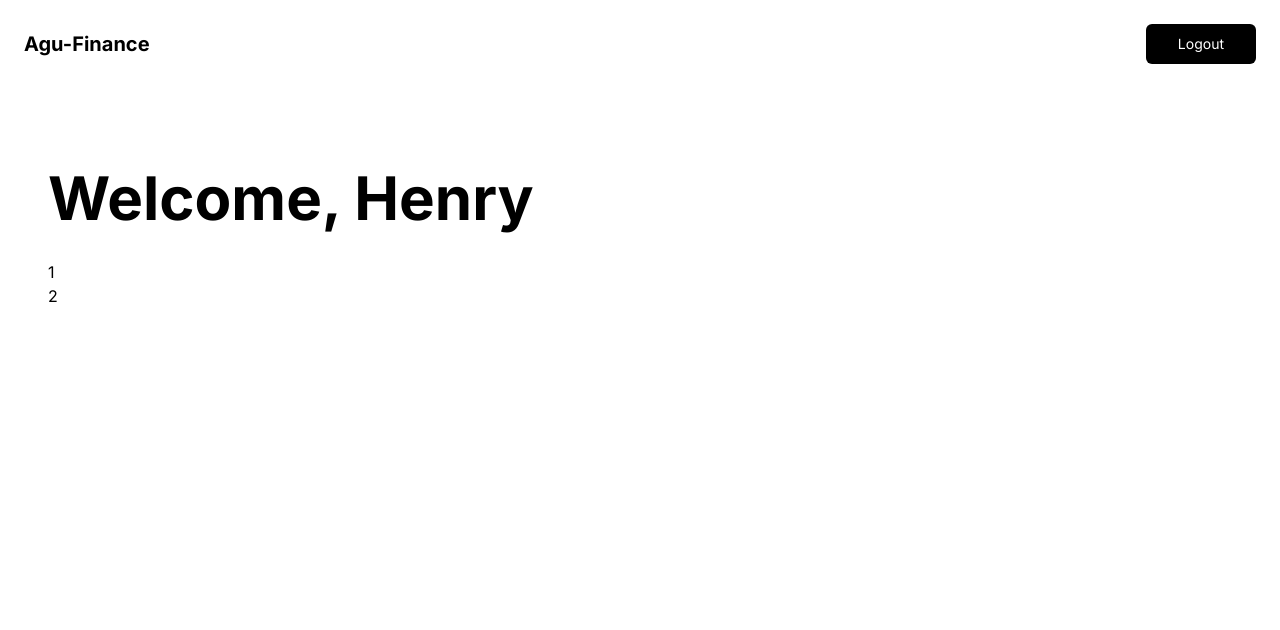
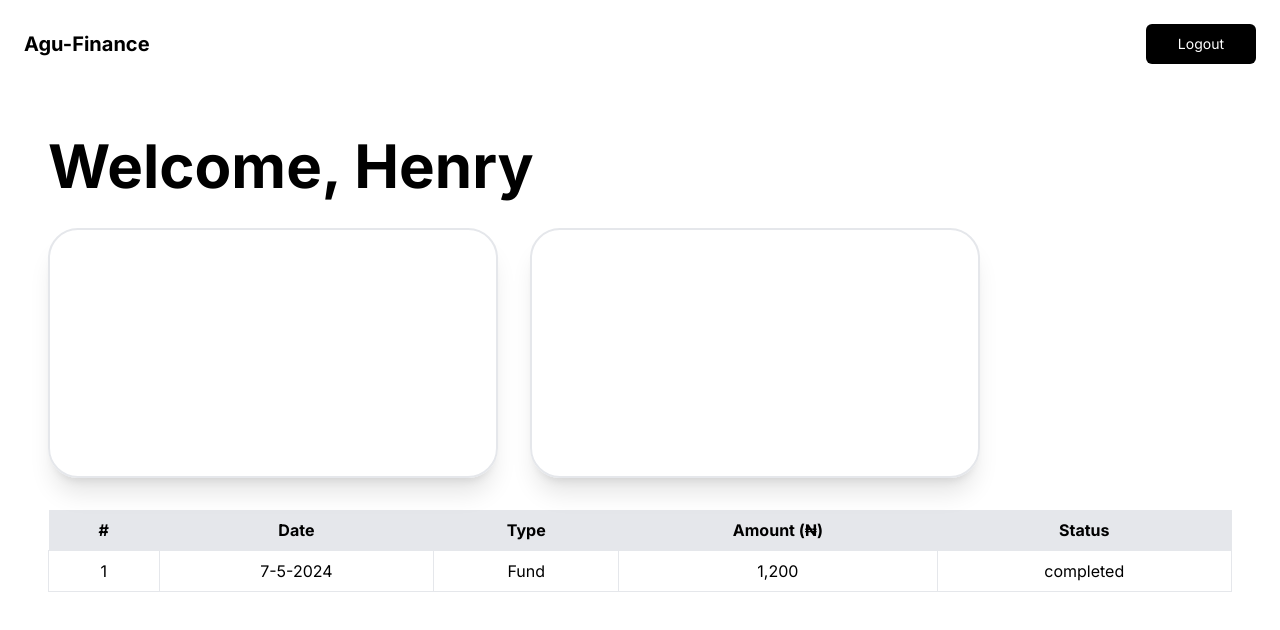
Before and after one commit to HenryAgu/agu-finance, a Next.js app: page /dashboard in a window 1280 px wide. Shown: the top 630 px of the page. Built offline with nearby package versions, Linux system fonts and the light colour scheme.

Commit message:
FEAT: header and transaction

```diff
--- a/src/app/dashboard/page.tsx
+++ b/src/app/dashboard/page.tsx
@@ -1,4 +1,7 @@
 import React from "react";
+import Transaction from "@/components/Transaction";
+import Header from "@/components/Header";
+import Link from "next/link";
 
 const page = () => {
   return (
@@ -8,17 +11,17 @@ const page = () => {
           <p className="font-bold text-xl">Agu-Finance</p>
         </div>
         <div>
-          <button className="bg-black text-white py-2.5 px-8 rounded-md text-sm">Logout</button>
+          <Link href="/">
+            <button className="bg-black text-white py-2.5 px-8 rounded-md text-sm">
+              Logout
+            </button>
+          </Link>
         </div>
       </div>
       <div className="p-4 lg:p-12">
-        <h1 className="text-4xl lg:text-6xl font-bold my-4 lg:my-8">Welcome, Henry</h1>
-        <div>
-          <div>1</div>
-          <div>2</div>
-        </div>
+        <Header />
+        <Transaction />
       </div>
-
     </div>
   );
 };
--- /dev/null
+++ b/src/components/Header.tsx
@@ -0,0 +1,17 @@
+import React from "react";
+
+const Header = () => {
+  return (
+    <div className="">
+      <h1 className="text-4xl lg:text-6xl font-bold mb-4 lg:mb-8">
+        Welcome, Henry
+      </h1>
+      <div className="flex flex-col lg:flex-row items-center md:items-start gap-y-5 lg:gap-x-8 mb-4 md:mb-8 lg:mb-8">
+        <div className="shadow-xl border-2 h-[200px] w-full md:w-[450px] md:h-[250px] lg:w-[450px] lg:h-[250px] rounded-[30px]"></div>
+        <div className="shadow-xl border-2 h-[200px] w-full md:w-[450px] md:h-[250px] lg:w-[450px] lg:h-[250px] rounded-[30px]"></div>
+      </div>
+    </div>
+  );
+};
+
+export default Header;
--- /dev/null
+++ b/src/components/Transaction.tsx
@@ -0,0 +1,60 @@
+import React from "react";
+
+export interface Transaction {
+  date: string;
+  transactionType: string;
+  transactionAmount: string;
+  transactionStatus: "completed" | "failed" | "pending";
+}
+
+const Transaction = () => {
+  const currentDate = new Date();
+  const year = currentDate.getFullYear();
+  const month = currentDate.getMonth() + 1;
+  const day = currentDate.getDate();
+  const date = `${day}-${month}-${year}`;
+
+  const transactions: Transaction[] = [
+    {
+      date: date,
+      transactionType: "Fund",
+      transactionAmount: "1,200",
+      transactionStatus: "completed",
+    },
+  ];
+
+  return (
+    <div className="overflow-x-auto">
+      <table className="table-auto min-w-full">
+        <thead>
+          <tr className="bg-gray-200">
+            <th className="px-4 py-2">#</th>
+            <th className="px-4 py-2">Date</th>
+            <th className="px-4 py-2">Type</th>
+            <th className="px-4 py-2">Amount (₦)</th>
+            <th className="px-4 py-2">Status</th>
+          </tr>
+        </thead>
+        <tbody>
+          {transactions.map((transaction, index: number) => (
+            <tr className="text-center">
+              <td className="border px-4 py-2">{index + 1}</td>
+              <td className="border px-4 py-2">{transaction.date}</td>
+              <td className="border px-4 py-2">
+                {transaction.transactionType}
+              </td>
+              <td className="border px-4 py-2">
+                {transaction.transactionAmount}
+              </td>
+              <td className="border px-4 py-2">
+                {transaction.transactionStatus}
+              </td>
+            </tr>
+          ))}
+        </tbody>
+      </table>
+    </div>
+  );
+};
+
+export default Transaction;
```
Also changed, not shown: src/types/Transaction.ts (added).
